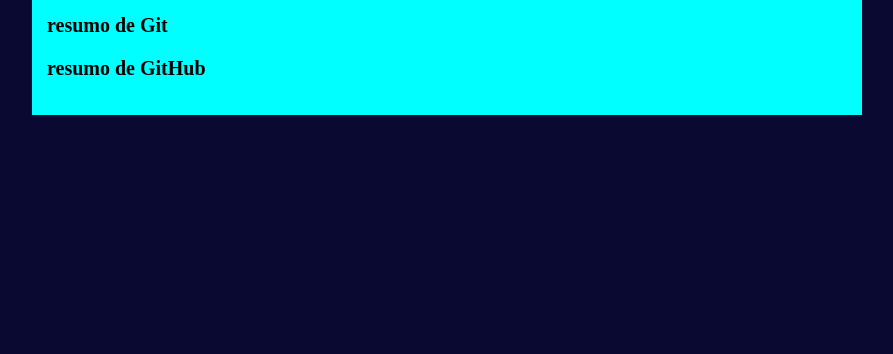
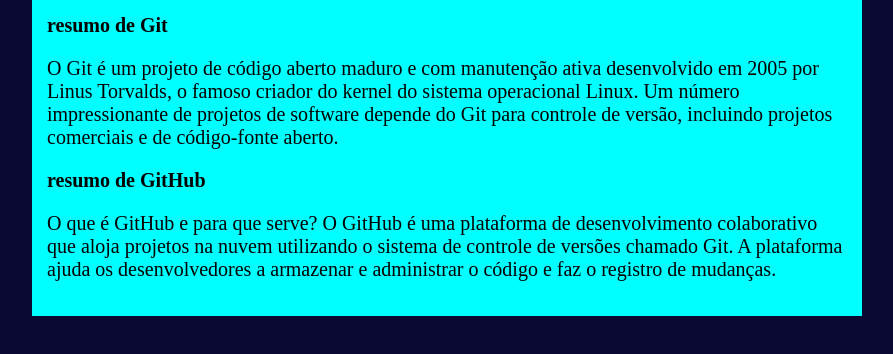
Before and after one commit to vitorsilvaads/projeto-site, a plain HTML site: page index.html in a window 1280 px wide. Shown: the part 62-416 px from the top of the page, without its empty margins (193-1086 px from the left). Drawn offline with Linux system fonts and the light colour scheme.

Commit message:
edição²

```diff
--- a/index.html
+++ b/index.html
@@ -13,11 +13,11 @@
     </header>
     <article>
         <h2>resumo de Git</h2>
-        <p></p>
+        <p>O Git é um projeto de código aberto maduro e com manutenção ativa desenvolvido em 2005 por Linus Torvalds, o famoso criador do kernel do sistema operacional Linux. Um número impressionante de projetos de software depende do Git para controle de versão, incluindo projetos comerciais e de código-fonte aberto.</p>
     </article>
     <article>
         <h2>resumo de GitHub</h2>
-        <p></p>
+        <p>O que é GitHub e para que serve? O GitHub é uma plataforma de desenvolvimento colaborativo que aloja projetos na nuvem utilizando o sistema de controle de versões chamado Git. A plataforma ajuda os desenvolvedores a armazenar e administrar o código e faz o registro de mudanças.</p>
     </article>
     </main>
 </body>
```
